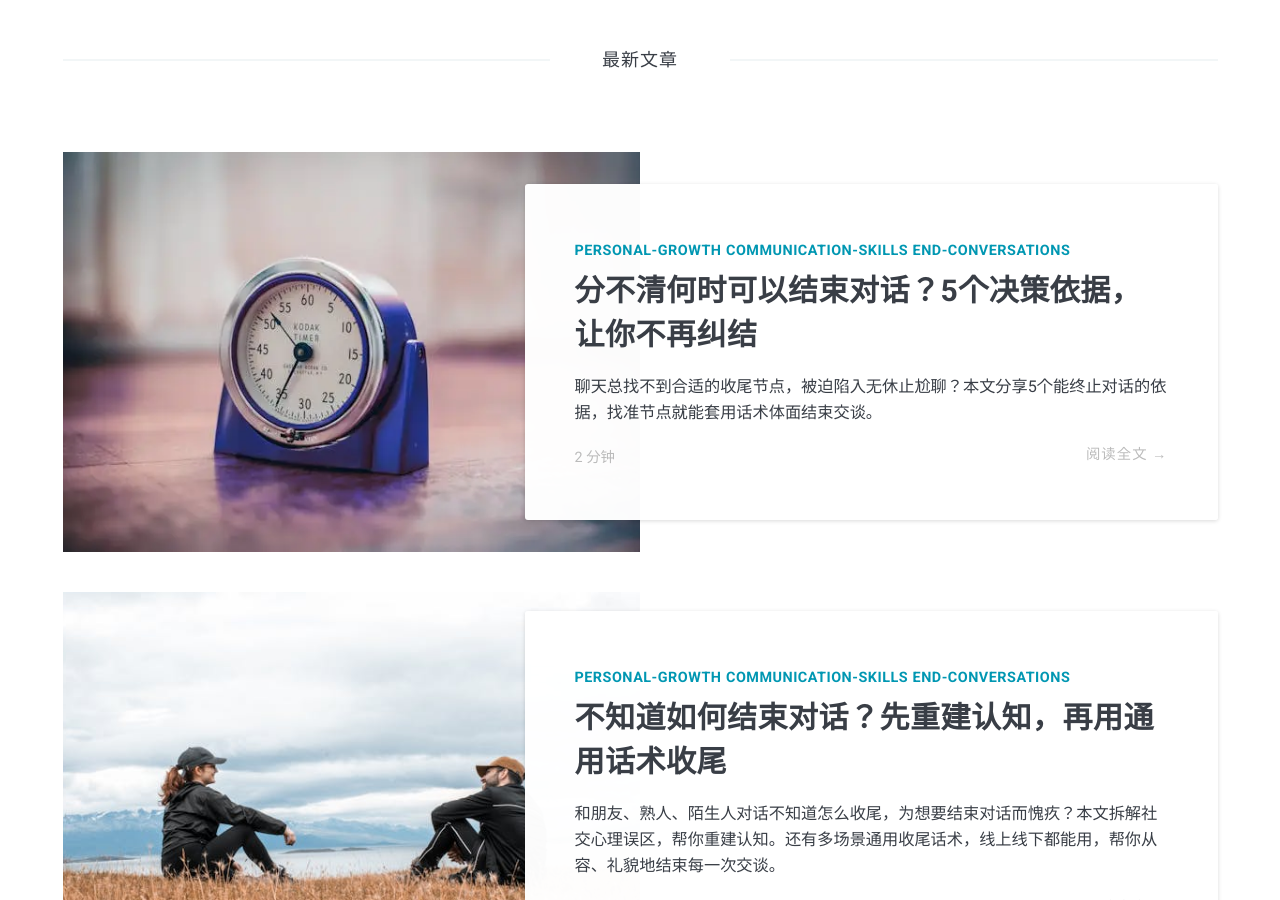
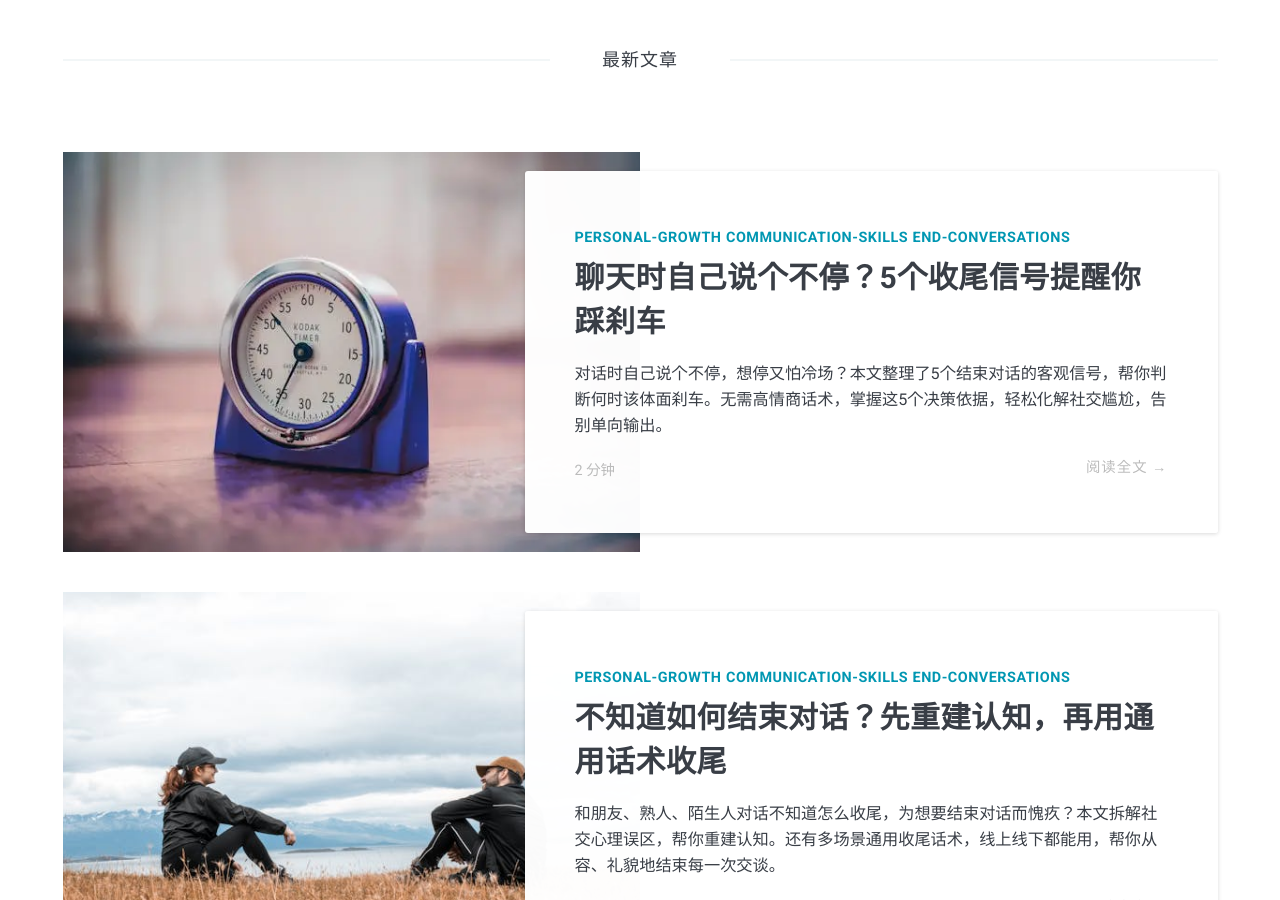
Before and after one commit to xiangxinotes/xiangxinotes.github.io, a Jekyll site: the page built from index.html, in a window 1280 px wide and 900 px high, scrolled down 662 px. Built offline with Jekyll 4.4.1, drawn with Linux system fonts in a browser that asks for light colours; nearby versions of some CDN libraries; the list of posts is cut into pages by our own code; some of the changed lines change nothing that is shown.

Commit message:
update article

```diff
--- a/_posts/2026-05-28-how-to-end-a-conversation-basic-guide.markdown
+++ b/_posts/2026-05-28-how-to-end-a-conversation-basic-guide.markdown
@@ -161,6 +161,6 @@
 
 本文是[「结束对话」系列](/tag/end-conversations/)的第一篇。
 
-接下来我会更新第二篇：[**何时结束对话**](/2026/06/06/when-to-end-a-conversation)，帮你找准收尾时机，彻底告别犹豫和尴尬。
+接下来我会更新第二篇：[**聊天时自己说个不停？5个收尾信号提醒你踩刹车**](/2026/06/06/when-to-end-a-conversation)，帮你找准收尾时机，彻底告别犹豫和尴尬。
 
 后续还会推出细分专题，分享**职场同事**、**上门探望亲友**等专属场景的[沟通技巧](/tag/communication-skills)，欢迎持续关注。
--- a/_posts/2026-06-01-when-to-end-a-conversation.markdown
+++ b/_posts/2026-06-01-when-to-end-a-conversation.markdown
@@ -1,95 +1,93 @@
 ---
 layout: post
-title: "分不清何时可以结束对话？5个决策依据，让你不再纠结"
+title: "聊天时自己说个不停？5个收尾信号提醒你踩刹车"
 date: 2026-06-06 13:46:00 +0800
-last_modified_at: 2026-06-07 22:57:00 +0800
-description: "聊天总找不到合适的收尾节点，被迫陷入无休止尬聊？本文分享5个能终止对话的依据，找准节点就能套用话术体面结束交谈。"
+last_modified_at: 2026-06-09 21:20:00 +0800
+description: "对话时自己说个不停，想停又怕冷场？本文整理了5个结束对话的客观信号，帮你判断何时该体面刹车。无需高情商话术，掌握这5个决策依据，轻松化解社交尴尬，告别单向输出。"
 image: pexels-chitokan-2087742.webp
 image_alt: 桌上放着一个复古计时器
 tags: personal-growth communication-skills end-conversations
 ---
 
-如果你背熟了一大堆收尾话术，可遇上冗长尬聊，依旧不知道何时可以抽身离场。
+你有没有这种经历？
 
-那要先分清症结：你是**不敢结束对话**，还是**不知道什么时候可以结束对话**。
+明明只想简单聊两句，结果一开口就像打开了水龙头，自己说了半天。你想停下来又怕冷场，只能硬着头皮继续说下去。
 
-若是前者，建议先阅读上篇[《不知道如何结束对话？先重建认知，再用通用话术收尾》](/2026/05/30/how-to-end-a-conversation-basic-guide/){:target="_blank"}，重建[心理认知](/2026/05/30/how-to-end-a-conversation-basic-guide/#重建认知){:target="_blank"}；
+结果就是对方回答越来越敷衍，你也越来越心慌。
 
-若是后者，本文刚好能解决，请继续往下读。
+在这种情况下，知道一大堆[结束对话的话术](/2026/05/30/how-to-end-a-conversation-basic-guide/#通用收尾话术){:target="_blank"}帮不了你太多。你需要的是判断当下能否收尾的依据！
 
-本文整理了5个结束对话的**决策依据**，帮你判断“当下该不该收尾”。
+本文整理了5个结束对话的**信号**，帮你快速判断“当下该不该收尾”。
 
 ## 有正事
 
 接下来有正事的话，你可以结束对话。
 
-客观事务摆在眼前，结束对话是自然选择。不用感到愧疚，线下直接告辞离场，线上说明缘由即可。
+当你意识到自己已经说了很久，而手头确实有工作要处理，或者有下一个行程要赶，请立刻、毫不犹豫地把它当作结束对话的信号。线下直接告辞离场，线上说明缘由即可。
+
+哪怕是**你自己定义的“正事”**（比如“我要去整理刚才的会议内容了”），也可以作为打断自己滔滔不绝的理由，体面离场。
 
 ## 没正事
 
-有正事的时候，当然是最应该结束对话了，但如果你没正事要做呢？
+有正事的时候，当然最应该结束对话了。但如果你没正事要做，又怎么办呢？
 
-其实，只要当前对话状态不对，你就可以随时结束对话。
-
-你只需要意识到一点：**没要紧事 ≠ 必须一直陪聊**。
-
-![{{page.image_alt}}]({{ site.baseurl }}/images/{{page.image}})
-*结束对话的时机 <a href="https://www.pexels.com/photo/selective-focus-photography-of-kodak-timer-2087742/">Photo</a> by Chitokan C.*
-
-没有正事的时候，下面这四种情况，同样可以作为收尾的决策依据，我们一起来看一看。
+此时下面四种情况，同样可以作为收尾的信号，我们一起来看一看。
 
 ### 你不想继续了
 
-正如我们在[上一篇](/2026/05/30/how-to-end-a-conversation-basic-guide/){:target="_blank"}提到的那样，**你的意愿也很重要**。
+作为内向者，我们总是习惯于向外寻求理由，好像没事就不能结束对话。
 
-你想结束对话的时候，你可以结束！
+其实不是这样的。
 
-**不想聊就不要勉强自己硬撑**，[表达疲劳](/2026/05/30/how-to-end-a-conversation-basic-guide/#表达疲劳){:target="_blank"}痛快离场，是照顾双方情绪的礼貌做法。
+我们在[上一篇](/2026/05/30/how-to-end-a-conversation-basic-guide/){:target="_blank"}提到过，**你的意愿也很重要**。
+
+所以，当你心中的小小声音说“我不想聊了”、“我想一个人待会儿”的时候，这个念头就是最强的刹车信号。
+
+你不需要等到对方表现出厌倦，也不需要等到话题彻底枯竭。**你的意愿，就是对话的边界。**
+
+此时，使用[5种收尾话术](/2026/05/30/how-to-end-a-conversation-basic-guide/#通用收尾话术){:target="_blank"}中的任意一种痛快离场，是照顾双方情绪的礼貌做法。
 
 ### 没话题可聊了
 
-话题全部聊完，翻来覆去找不到新内容，继续聊下去只会耗费彼此精力。
+当你发现自己“突然没词了”（大脑突然空白了几秒）时，你可能会觉得很恐慌，想要找下一个话题填补这片空白。
 
-此时与其硬聊，不如[感慨和对方聊得投缘](/2026/05/30/how-to-end-a-conversation-basic-guide/#感慨聊得投缘){:target="_blank"}，然后顺势终止对话。
+不要这么做，这样做的结果往往是越说越干，消耗双方精力。
 
-不要觉得只有自己想要结束话题太“坏”了，其实对方可能和你一样，只是同样不擅长结束对话罢了。
+你的反应，其实是“对话该结束了”的信号。
 
-### 对话出现长时间沉默
+当你发现自己在搜肠刮肚地找话题时，不如[感慨和对方聊得投缘](/2026/05/30/how-to-end-a-conversation-basic-guide/#感慨聊得投缘){:target="_blank"}，然后顺势终止对话。
 
-沉默本身就是对话即将走到终点的信号。
+### 对方变得敷衍
 
-所以沉默出现时，不用拼命找话题救场，也不用独自背负活跃气氛的责任，抓住空档礼貌道别即可。
+当你发现对方回答越来越短的时候，就意味着对话该结束了。
 
-这种情况下，上一篇提到的[5种通用话术](/2026/05/30/how-to-end-a-conversation-basic-guide/#通用收尾话术){:target="_blank"}都很适配。
+因为对方敷衍的反应，其实是一种社交降温。
+
+出现这种情况大概率是因为对方累了或对方不想聊了，又不好意思直接说出来。
+
+此时，我们应该[感慨和对方聊得投机](/2026/05/30/how-to-end-a-conversation-basic-guide/#感慨聊得投缘){:target="_blank"}，然后顺势收尾。
 
 ### 约定的对话时长耗尽
+
+![{{page.image_alt}}]({{ site.baseurl }}/images/{{page.image}})
+*时长耗尽 <a href="https://www.pexels.com/photo/selective-focus-photography-of-kodak-timer-2087742/">Photo</a> by Chitokan C.*
 
 这一条是我从工作会议中得到的启发。
 
 在工作场合，多方协调敲定了一个30分钟的会，到时间就必须结束。
 
-就算你想继续聊下去，与会者往往有下一个会议要参加而不得不离开。
-
 在生活中，虽然不像工作时有明确的时间表，但是你可以给自己定下规矩：
 - 和自己约定单次对话最长时限，
 - 到时限后，立即结束对话。
 
-这一条尤其适配电话、微信语音、线上视频，因为你可以直观地看到通话时长。一旦到达预设分钟，无论聊得是否尽兴，都可以主动结束对话。
+这一条尤其适配电话、微信语音、线上视频，因为你可以直观地看到通话时长。一旦到达预设分钟，无论聊得是否尽兴，都可以主动结束对话，避免自己无休止的说下去。
 
 ---
 
-作为一个内向的人，我也知道，主动结束对话这件事实践起来并不容易。
+记住本文提到的五个对话收尾信号，下次当你发现自己又在滔滔不绝时，抓住时机，礼貌收尾。
 
-这也是为什么我在文章开头强调，一定要先分清自己的核心问题。
+你会发现，刹车踩下去的那一刻，其实很轻松。
 
-如果是缺乏分辨收尾时机的依据，看完这篇文章，你已经掌握了全套判断方法；但如果是心理层面不敢收尾，一定要看[上篇的认知重建](/2026/05/30/how-to-end-a-conversation-basic-guide/#重建认知){:target="_blank"}。
+本文是[「结束对话」系列](/tag/end-conversations/){:target="_blank"}的第二篇，我们解决了“自己说个不停”的刹车难题。
 
-如果你调整了自己的认知，还是不敢张口结束对话，你必须[**逼自己去做**](/2026/05/08/how-to-become-brave-and-achieve-goals/#逼自己做){:target="_blank"}一次。
-
-只要做一次，你就会做第二次。只要做个两三次，你就能自然而然地主动收尾了。
-
-我就是这么做的，而我现在已经可以坦然结束对话了。所以如果你想要自在结束对话，就从[**逼自己做一次**](/2026/05/08/how-to-become-brave-and-achieve-goals/#逼自己做){:target="_blank"}开始吧！
-
-本文是[「结束对话」系列](/tag/end-conversations/){:target="_blank"}的第二篇。
-
-下周六我会更新第三篇：**想要结束对话，但对方一直说个不停怎么办**，针对性解决最难缠的社交场景，欢迎持续关注。
+但交谈是双向的，下周六我会更新第三篇：**想要结束对话，但对方一直说个不停怎么办？**针对性解决最难缠的社交场景，欢迎持续关注。
```
